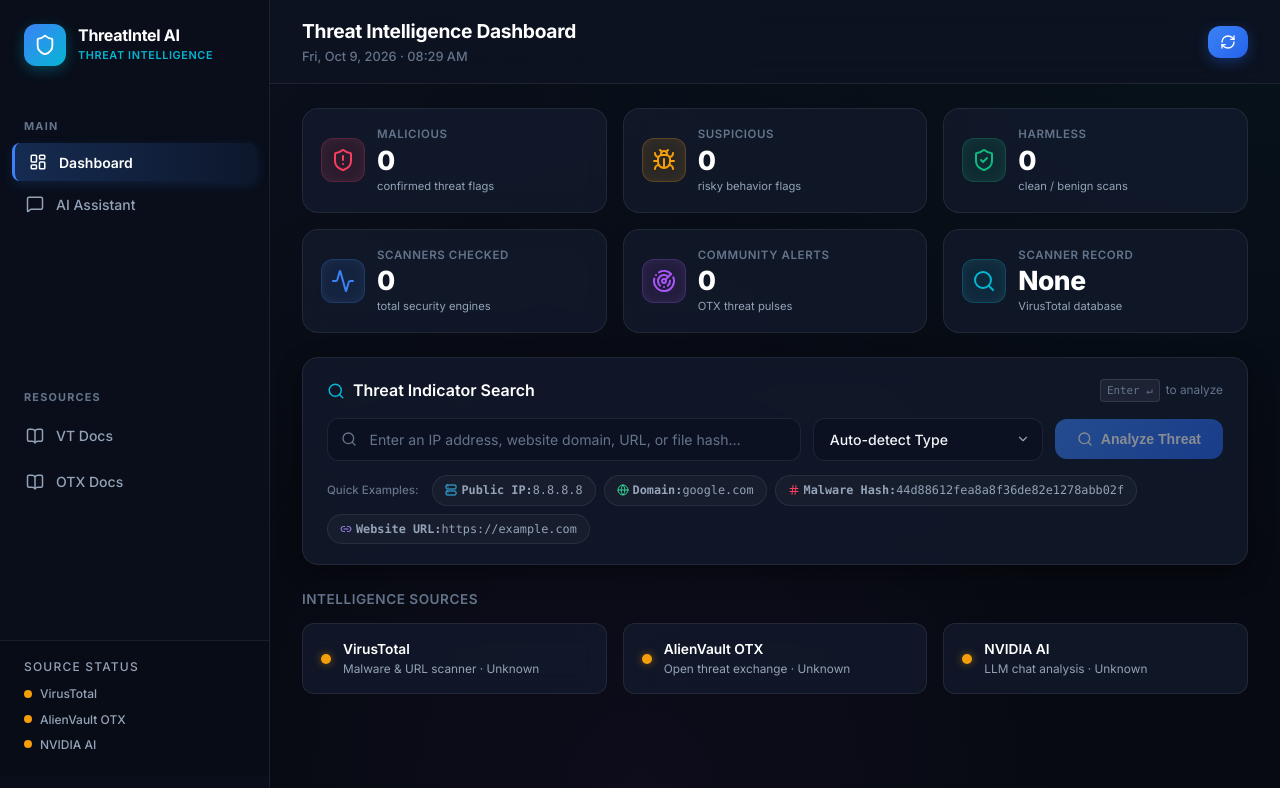
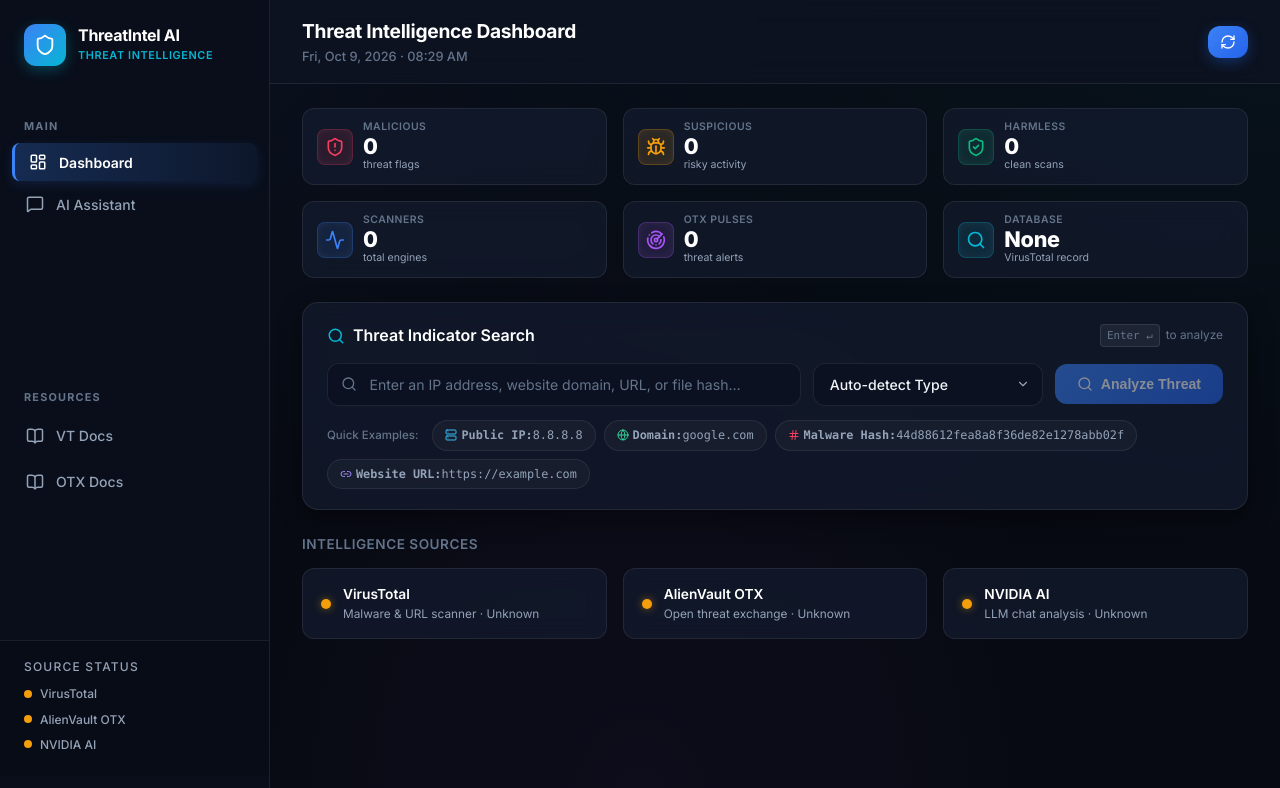
Before and after one commit to krishasrivv/Task-1-, a React (Vite) app in the folder frontend/: page / in a window 1280 px wide. Shown: the top 788 px of the page. Built offline with nearby package versions, Linux system fonts and the light colour scheme; no server answers.

Commit message:
Optimize stat card typography, icon scale, and labels to prevent text clipping and fit neatly

```diff
--- a/frontend/src/components/StatsCards.jsx
+++ b/frontend/src/components/StatsCards.jsx
@@ -14,67 +14,67 @@
     <div className="stats-grid">
       <div className="stat-card" style={{ animationDelay: '0s' }}>
         <div className="stat-card-icon red">
-          <ShieldAlert size={24} />
+          <ShieldAlert size={20} />
         </div>
         <div className="stat-card-content">
           <h3>Malicious</h3>
           <div className="stat-value">{malicious}</div>
-          <div className="stat-sub">confirmed threat flags</div>
+          <div className="stat-sub">threat flags</div>
         </div>
       </div>
 
       <div className="stat-card" style={{ animationDelay: '.05s' }}>
         <div className="stat-card-icon orange">
-          <Bug size={24} />
+          <Bug size={20} />
         </div>
         <div className="stat-card-content">
           <h3>Suspicious</h3>
           <div className="stat-value">{suspicious}</div>
-          <div className="stat-sub">risky behavior flags</div>
+          <div className="stat-sub">risky activity</div>
         </div>
       </div>
 
       <div className="stat-card" style={{ animationDelay: '.1s' }}>
         <div className="stat-card-icon green">
-          <ShieldCheck size={24} />
+          <ShieldCheck size={20} />
         </div>
         <div className="stat-card-content">
           <h3>Harmless</h3>
           <div className="stat-value">{harmless}</div>
-          <div className="stat-sub">clean / benign scans</div>
+          <div className="stat-sub">clean scans</div>
         </div>
       </div>
 
       <div className="stat-card" style={{ animationDelay: '.15s' }}>
         <div className="stat-card-icon blue">
-          <Activity size={24} />
+          <Activity size={20} />
         </div>
         <div className="stat-card-content">
-          <h3>Scanners Checked</h3>
+          <h3>Scanners</h3>
           <div className="stat-value">{totalEngines}</div>
-          <div className="stat-sub">total security engines</div>
+          <div className="stat-sub">total engines</div>
         </div>
       </div>
 
       <div className="stat-card" style={{ animationDelay: '.2s' }}>
         <div className="stat-card-icon purple">
-          <Radar size={24} />
+          <Radar size={20} />
         </div>
         <div className="stat-card-content">
-          <h3>Community Alerts</h3>
+          <h3>OTX Pulses</h3>
           <div className="stat-value">{pulseCount}</div>
-          <div className="stat-sub">OTX threat pulses</div>
+          <div className="stat-sub">threat alerts</div>
         </div>
       </div>
 
       <div className="stat-card" style={{ animationDelay: '.25s' }}>
         <div className="stat-card-icon cyan">
-          <Search size={24} />
+          <Search size={20} />
         </div>
         <div className="stat-card-content">
-          <h3>Scanner Record</h3>
+          <h3>Database</h3>
           <div className="stat-value">{vtFound}</div>
-          <div className="stat-sub">VirusTotal database</div>
+          <div className="stat-sub">VirusTotal record</div>
         </div>
       </div>
     </div>
--- a/frontend/src/index.css
+++ b/frontend/src/index.css
@@ -387,15 +387,16 @@
   background: var(--glass-bg);
   border: var(--glass-border);
   backdrop-filter: blur(12px);
-  border-radius: var(--radius-lg);
-  padding: 16px 18px;
+  border-radius: var(--radius-md);
+  padding: 12px 14px;
   display: flex;
   align-items: center;
-  gap: var(--sp-3);
+  gap: 10px;
   transition: all .25s cubic-bezier(0.16, 1, 0.3, 1);
   animation: fadeIn .4s ease both;
   position: relative;
   overflow: hidden;
+  min-width: 0;
 }
 
 .stat-card::after {
@@ -410,9 +411,9 @@
 }
 
 .stat-card:hover {
-  transform: translateY(-3px);
+  transform: translateY(-2px);
   border-color: rgba(255, 255, 255, 0.18);
-  box-shadow: 0 12px 28px rgba(0, 0, 0, 0.4);
+  box-shadow: 0 8px 20px rgba(0, 0, 0, 0.35);
   background: var(--bg-card-hover);
 }
 
@@ -421,14 +422,14 @@
 }
 
 .stat-card-icon {
-  width: 44px;
-  height: 44px;
-  border-radius: var(--radius-md);
+  width: 36px;
+  height: 36px;
+  border-radius: var(--radius-sm);
   display: flex;
   align-items: center;
   justify-content: center;
   flex-shrink: 0;
-  box-shadow: inset 0 0 12px rgba(255, 255, 255, 0.05);
+  box-shadow: inset 0 0 8px rgba(255, 255, 255, 0.05);
 }
 
 .stat-card-icon.blue   { background: rgba(59, 130, 246, 0.12); color: var(--accent); border: 1px solid rgba(59, 130, 246, 0.25); }
@@ -444,32 +445,28 @@
 }
 
 .stat-card-content h3 {
-  font-size: .72rem;
+  font-size: .65rem;
   color: var(--text-muted);
   text-transform: uppercase;
-  letter-spacing: .6px;
+  letter-spacing: .5px;
   font-weight: 600;
-  margin-bottom: 2px;
-  white-space: nowrap;
-  overflow: hidden;
-  text-overflow: ellipsis;
+  margin-bottom: 1px;
+  line-height: 1.2;
 }
 
 .stat-card-content .stat-value {
-  font-size: 1.65rem;
+  font-size: 1.35rem;
   font-weight: 800;
   color: var(--text-heading);
   line-height: 1.1;
-  letter-spacing: -0.5px;
+  letter-spacing: -0.3px;
 }
 
 .stat-card-content .stat-sub {
-  font-size: .70rem;
+  font-size: .66rem;
   color: var(--text-secondary);
-  margin-top: 3px;
-  white-space: nowrap;
-  overflow: hidden;
-  text-overflow: ellipsis;
+  margin-top: 1px;
+  line-height: 1.2;
 }
 
 /* ============================================================
```
